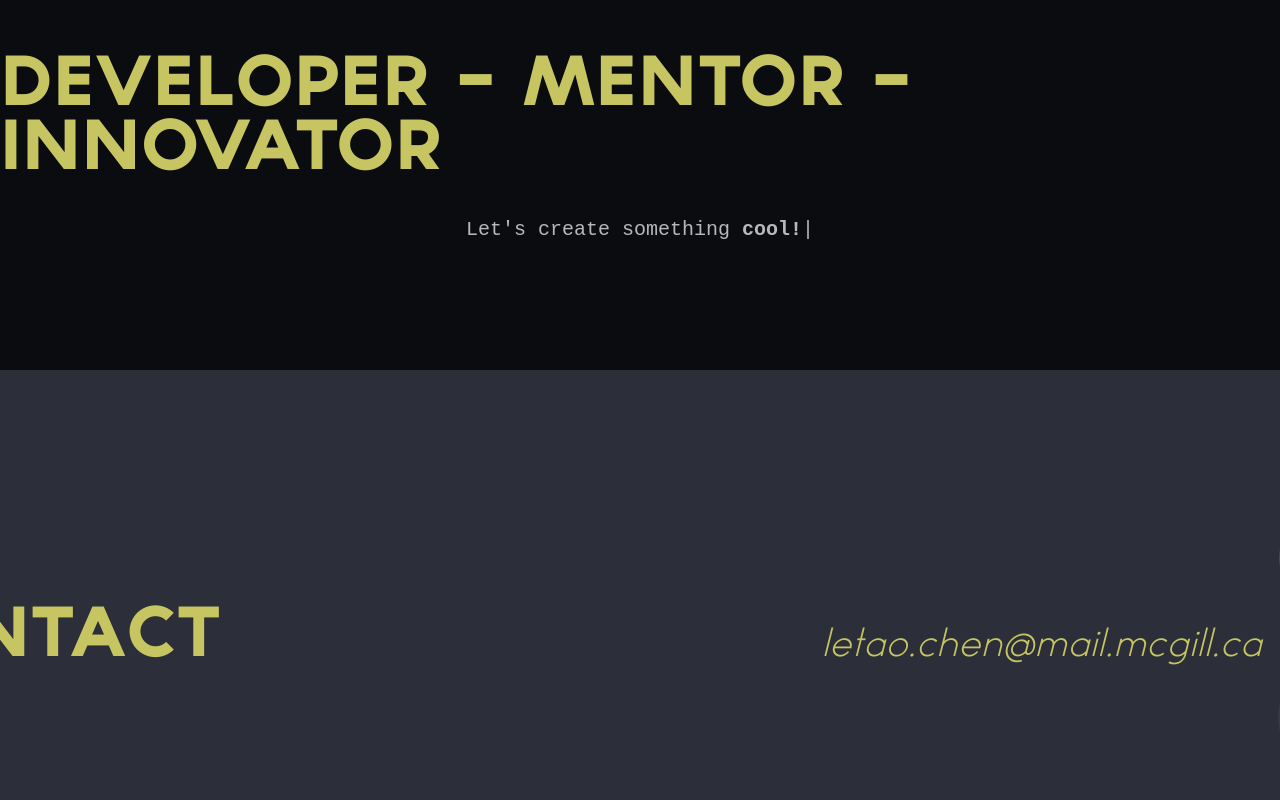
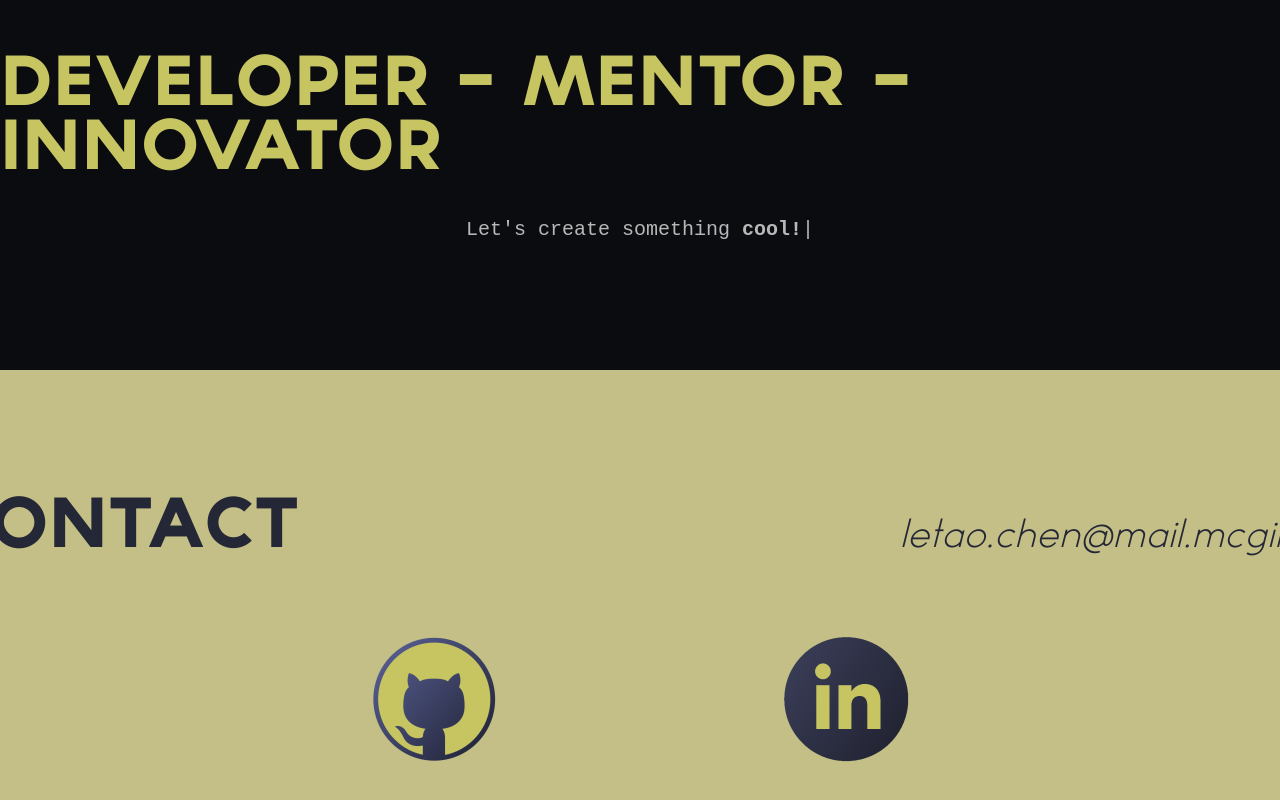
Before and after one commit to ChocolateMountain/Peaches, a React (Create React App) app: page / in a window 1280 px wide. Shown: the part 3630-4430 px from the top of the page. Built offline with nearby package versions, Linux system fonts and the light colour scheme.

Commit message:
finalizing contact section

```diff
--- a/src/components/contact/ContactIcons.js
+++ b/src/components/contact/ContactIcons.js
@@ -12,21 +12,73 @@ export class ContactIcons extends Component {
     isFlipped: {
       githubIcon: false,
       linkedinIcon: false
+    },
+    onPageLoadFadeIcons: true
+  };
+
+  // css fade transition to show icons
+  componentDidMount() {
+    setTimeout(() => {
+      this.setState({
+        onPageLoadFadeIcons: false
+      });
+    }, 1800);
+  }
+
+  toggleFlipGithubIcon = (e) => {
+    this.setState(prevState => {
+      return {
+        isFlipped: {
+          githubIcon: !prevState.isFlipped.githubIcon,
+          linkedinIcon: prevState.isFlipped.linkedinIcon
         }
       };
+    });
+  }
+
+  toggleFlipLinkedinIcon = (e) => {
+    this.setState(prevState => {
+      return {
+        isFlipped: {
+          githubIcon: prevState.isFlipped.githubIcon,
+          linkedinIcon: !prevState.isFlipped.linkedinIcon
+        }
+      };
+    });
+  }
+
+  onClickGithubIcon = (e) => {
+    window.open("https://github.com/ChocolateMountain", "_blank", "noopener");
+  }
+
+  onClickLinkedinIcon = (e) => {
+    window.open("https://www.linkedin.com/in/letao-chen-056055138/", "_blank", "noopener");
+  }
 
   render() {
+    const iconClasses =
+      this.state.onPageLoadFadeIcons ?
+      "iconWrapper zeroOpacity" : "iconWrapper";
+
     return (
       <div className="contactIconsWrapper">
+        <div  className={iconClasses}
+              onMouseEnter={this.toggleFlipGithubIcon}
+              onClick={this.onClickGithubIcon} >
           <ReactCardFlip isFlipped={this.state.isFlipped.githubIcon}>
             <img src={githubIcon} alt="Github" key="front" />
             <img src={mountainPic} alt="Chocolate Mountain" key="back" />
           </ReactCardFlip>
+        </div>
 
+        <div  className={iconClasses}
+              onMouseEnter={this.toggleFlipLinkedinIcon}
+              onClick={this.onClickLinkedinIcon} >
           <ReactCardFlip isFlipped={this.state.isFlipped.linkedinIcon}>
             <img src={linkedinIcon} alt="LinkedIn" key="front" />
             <img src={profilePic} alt="Letao Chen" key="back" />
           </ReactCardFlip>
+        </div>
       </div>
     )
   }
--- a/src/components/header/NameText.js
+++ b/src/components/header/NameText.js
@@ -35,7 +35,7 @@ export class NameText extends Component {
 
   render() {
     const typedStrings = ['<a href="/">LETAO CHEN</a>',
-                          '<a href="https://github.com/ChocolateMountain" target="_blank">GITHUB@CHOCOLATEMOUNTAIN</a>'];
+                          '<a href="https://github.com/ChocolateMountain" rel="noopener noreferrer" target="_blank">GITHUB@CHOCOLATEMOUNTAIN</a>'];
 
     return (
       <div className="nameTextWrapper" key="nameText">
--- a/src/stylesheets/contact/Contact.css
+++ b/src/stylesheets/contact/Contact.css
@@ -1,16 +1,46 @@
-
+/* Contact.js */
 .contactWrapper {
   min-height: 540px;
-  background-color: #2c2f3a;
+  background-color: #c3bf87;
 
   display: flex;
   justify-content: center;
-  align-items: center;  /* vertical centering */
+  align-items: center;    /* vertical centering */
+
+  flex-direction: column; /* separate icons on new line */
 }
 
-/* header */
+/* ContactIcons.js */
+.contactIconsWrapper {
+  display: flex;
+}
+
+.iconWrapper {
+  /* may need to tighten up the margin if more icons added */
+  margin-left: 8em;
+  margin-right: 8em;
+
+  /* on page load, fade icons */
+  transition: all 0.7s ease-in;
+  opacity: 1;
+}
+
+.iconWrapper.zeroOpacity {
+  opacity: 0;
+}
+
+.iconWrapper:hover {
+  cursor: pointer;
+}
+
+/* ContactHeader.js */
+.contactHeaderContainer {
+  min-height: 122px;
+}
+
 .contactHeaderWrapper {
   width: 1400px;
+  margin-bottom: 2em;
 
   /* align texts on same baseline (bottom) */
   display: flex;
@@ -19,13 +49,13 @@
 }
 
 .contactHeader {
-  color: #c7c562;
+  color: #242736;
   font-size: 4em;
   font-family: "TypographExtraBold";
 }
 
 .contactEmail {
-  color: #c7c562;
+  color: #242736;
   font-size: 2.25em;
   font-style: italic;
 }
```
Lines whose indentation alone changed are shown as unchanged.
